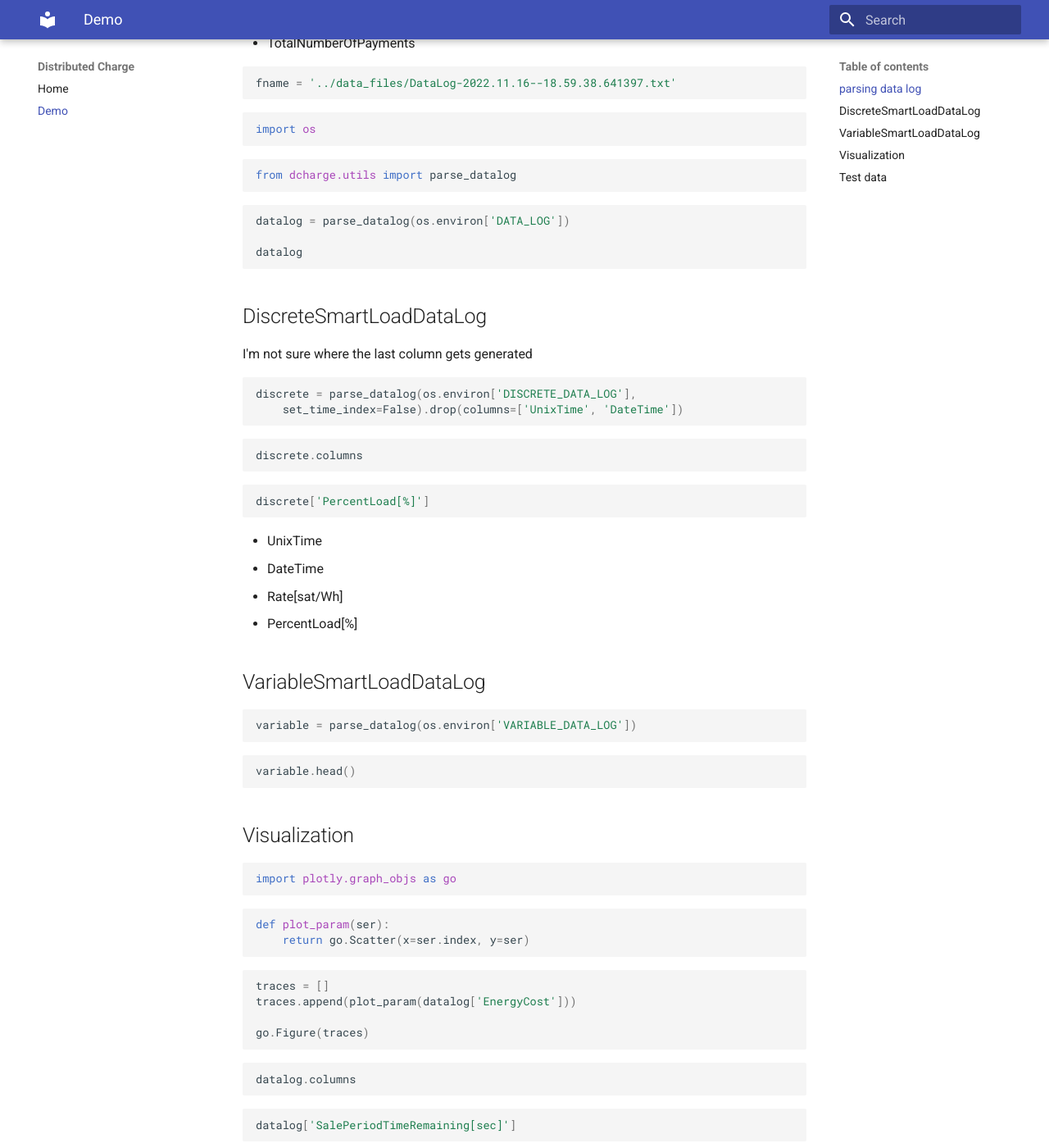
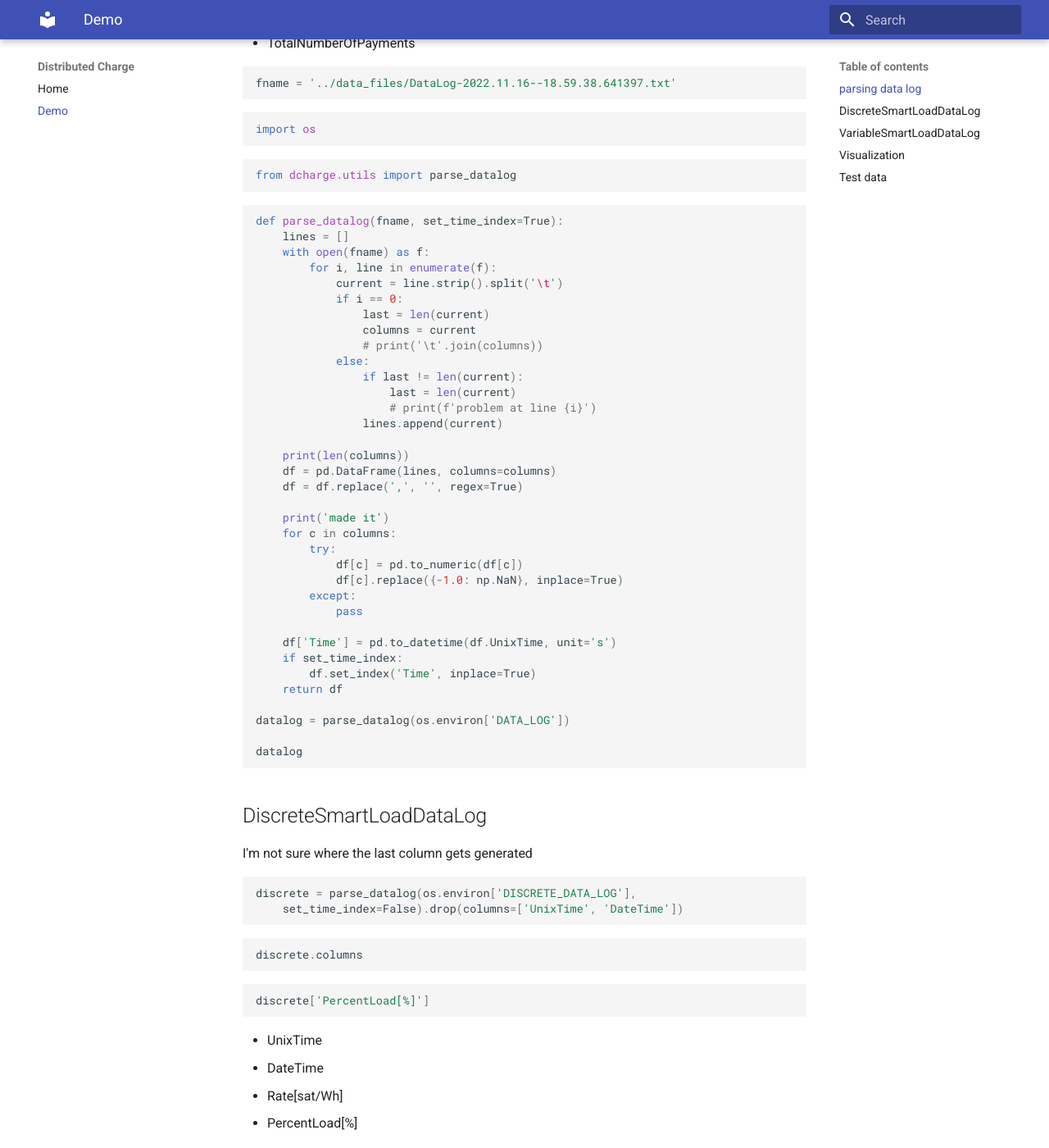
Before and after one commit to DistributedCharge/Dashboard, an MkDocs documentation site: the page built from docs/demo.md, in a window 1280 px wide and 1400 px high, scrolled down 1203 px. Shown: the whole window at 82% size. Built offline with MkDocs 1.6.1 and Material for MkDocs 9.7.7, drawn with Linux system fonts in a browser that asks for light colours; some of the changed text lies outside the part shown.

Commit message:
streaming data working

````diff
--- a/docs/demo.md
+++ b/docs/demo.md
@@ -65,6 +65,38 @@
 ```
 
 ```python
+def parse_datalog(fname, set_time_index=True):
+    lines = []
+    with open(fname) as f:
+        for i, line in enumerate(f):
+            current = line.strip().split('\t')
+            if i == 0:
+                last = len(current)
+                columns = current
+                # print('\t'.join(columns))
+            else:
+                if last != len(current):
+                    last = len(current)
+                    # print(f'problem at line {i}')
+                lines.append(current)
+
+    print(len(columns))
+    df = pd.DataFrame(lines, columns=columns)
+    df = df.replace(',', '', regex=True)
+
+    print('made it')
+    for c in columns:
+        try:
+            df[c] = pd.to_numeric(df[c])
+            df[c].replace({-1.0: np.NaN}, inplace=True)
+        except:
+            pass
+
+    df['Time'] = pd.to_datetime(df.UnixTime, unit='s')
+    if set_time_index:
+        df.set_index('Time', inplace=True)
+    return df
+
 datalog = parse_datalog(os.environ['DATA_LOG'])
 
 datalog
@@ -137,6 +169,11 @@
 
 ```python
 import os
+os.environ['DATA_LOG']
+```
+
+```python
+import os
 with open(os.environ['DATA_LOG'], 'r') as f:
     lines = f.readlines()
 ```
@@ -150,7 +187,7 @@
 ```
 
 ```python
-sleep_time = 2
+sleep_time = 1 # seconds
 
 with open('../data_files/DataLog.txt', 'w') as f:
     for i, line in enumerate(lines):
@@ -170,5 +207,57 @@
 ```
 
 ```python
+import pandas as pd
+```
+
+```python
+t0 = pd.Timestamp.now()
+```
+
+```python
+tf = pd.Timestamp.now()
+```
+
+```python
+t = pd.date_range(t0, tf, freq='100ms')
+```
+
+```python
+t
+```
+
+```python
+import plotly.graph_objs as go
+```
+
+```python
+trace = go.Scatter(x=[1,2,3], y=[4,5,5])
+```
+
+```python
+trace.x
+```
+
+```python
+t0 = pd.Timestamp.now()
+```
+
+```python
+t0_dt = t0.to_datetime64()
+```
+
+```python
+int(t0_dt)
+```
+
+```python
 
 ```
+
+```python
+trace.to_plotly_json()
+```
+
+```python
+pd.date_range("2018-01-01", periods=3, freq="H")
+```
````
Also changed, not shown: WorkLog.md (+1 -0 lines), stream_datalog.py (added, +23 -0 lines), 2 other files.
